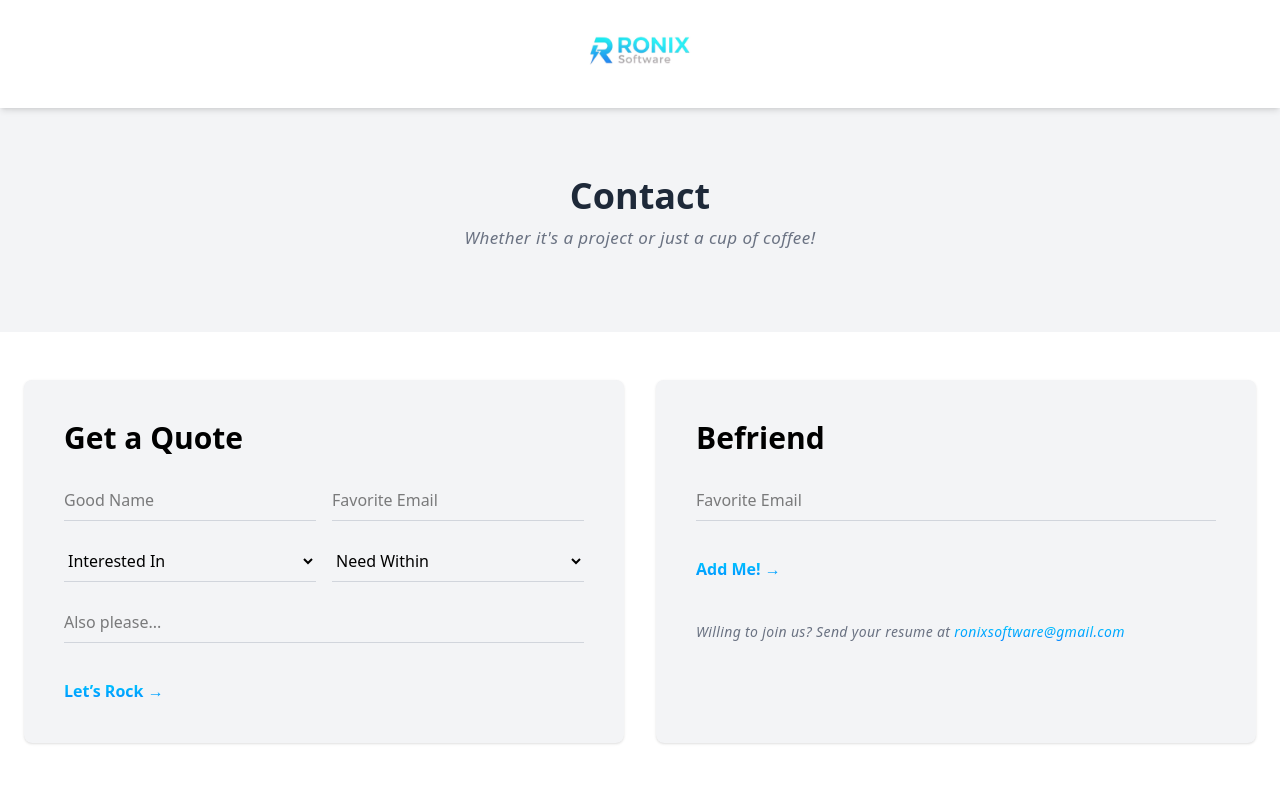
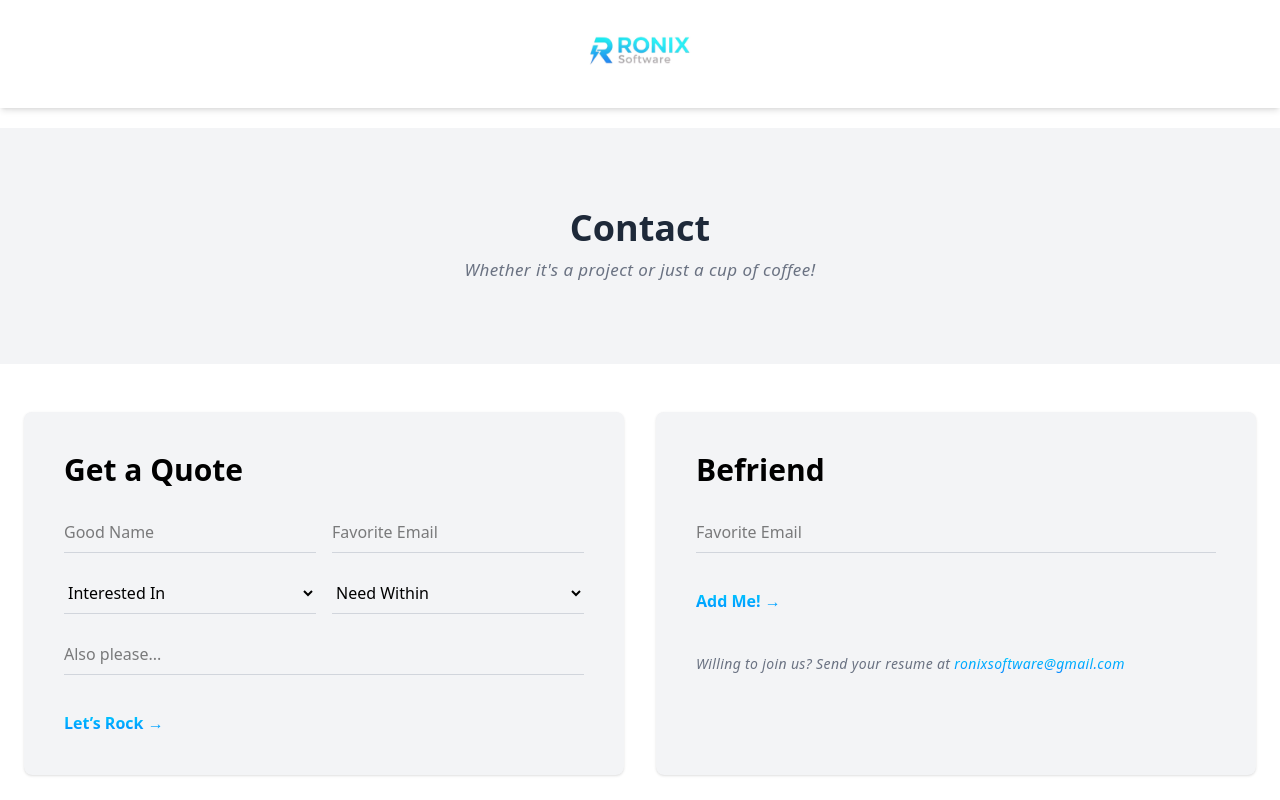
Before and after one commit to AyeshaMalak/ronixWebsite, a React (Vite) app: page /contact in a window 1280 px wide. Shown: the top 800 px of the page. Built offline with nearby package versions, Linux system fonts and the light colour scheme.

Commit message:
Update Contact.jsx

```diff
--- a/src/pages/Contact.jsx
+++ b/src/pages/Contact.jsx
@@ -5,24 +5,32 @@ const Contact = () => {
   return (
     <div className="relative bg-white min-h-screen">
 
+
       <div className="fixed top-0 left-0 right-0 w-full bg-white px-4 py-1.5 shadow-md z-50">
         <div className="max-w-7xl mx-auto flex justify-center items-center">
-          <img src="/logo.jpeg" alt="RONIX Logo" className="h-16 sm:h-24 object-contain" />
+          <Link to="/home">
+            <img src="/logo.jpeg" alt="RONIX Logo" className="h-16 sm:h-24 object-contain cursor-pointer" />
+          </Link>
         </div>
       </div>
 
-      <section className="bg-gray-100 flex flex-col justify-center items-center text-center py-20 px-6 md:px-12 mt-24">
+
+      <div className="h-32"></div>
+
+
+      <section className="bg-gray-100 flex flex-col justify-center items-center text-center py-20 px-6 md:px-12">
         <h1 className="text-4xl font-bold mb-2 text-gray-800">Contact</h1>
         <p className="italic text-gray-500">
           Whether it's a project or just a cup of coffee!
         </p>
       </section>
 
+      {/* Forms Section */}
       <div className="max-w-[95rem] mx-auto grid md:grid-cols-2 gap-8 px-6 pb-20 pt-12">
 
+        {/* Get a Quote Form */}
         <div className="bg-gray-100 p-10 shadow-sm rounded-lg">
           <h2 className="text-3xl font-extrabold mb-6">Get a Quote</h2>
-
           <form className="space-y-5">
             <div className="flex gap-4">
               <input
@@ -69,9 +77,9 @@ const Contact = () => {
           </form>
         </div>
 
+        {/* Befriend Form */}
         <div className="bg-gray-100 p-10 shadow-sm rounded-lg">
           <h2 className="text-3xl font-extrabold mb-6">Befriend</h2>
-
           <form className="space-y-5">
             <input
               type="email"
@@ -94,7 +102,6 @@ const Contact = () => {
           </p>
         </div>
       </div>
-
     </div>
   );
 };
```
